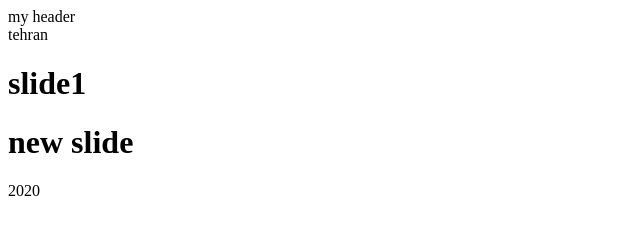
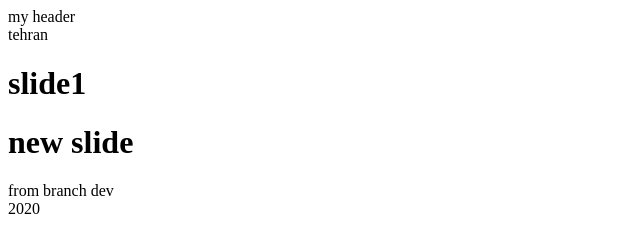
Before and after one commit to alisamadian/git-project-oneCopy, a website: page index.html in a window 1280 px wide. Shown: the whole page, without its empty margins (0-640 px from the left). Drawn offline with Linux system fonts and the light colour scheme.

Commit message:
beanch dev

```diff
--- a/index.html
+++ b/index.html
@@ -18,6 +18,7 @@
   <div class="slider">
     <h1>slide1</h1>
     <h1>new slide</h1>
+    from branch dev
 
   </div>
   <script></script>
```
